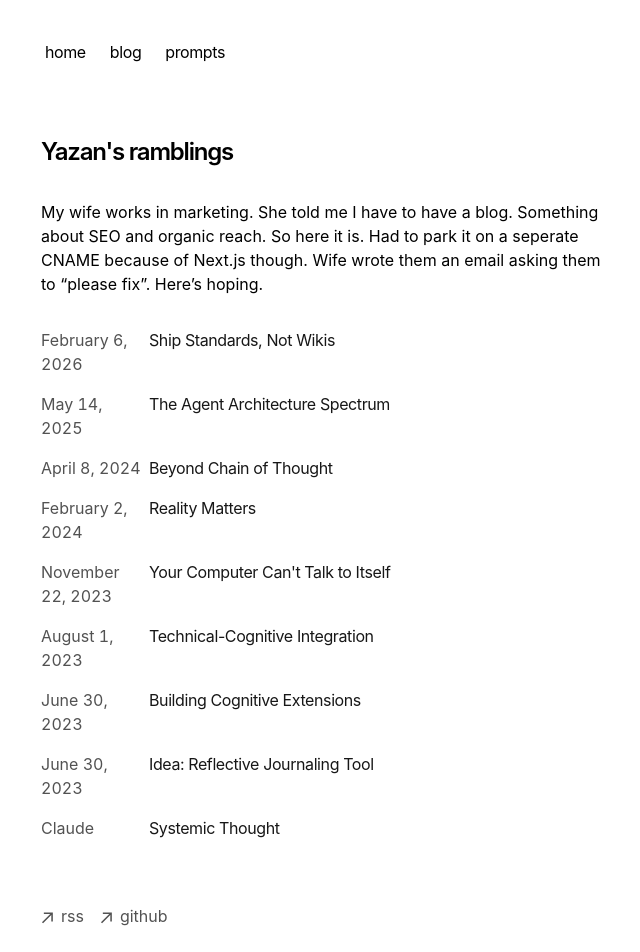
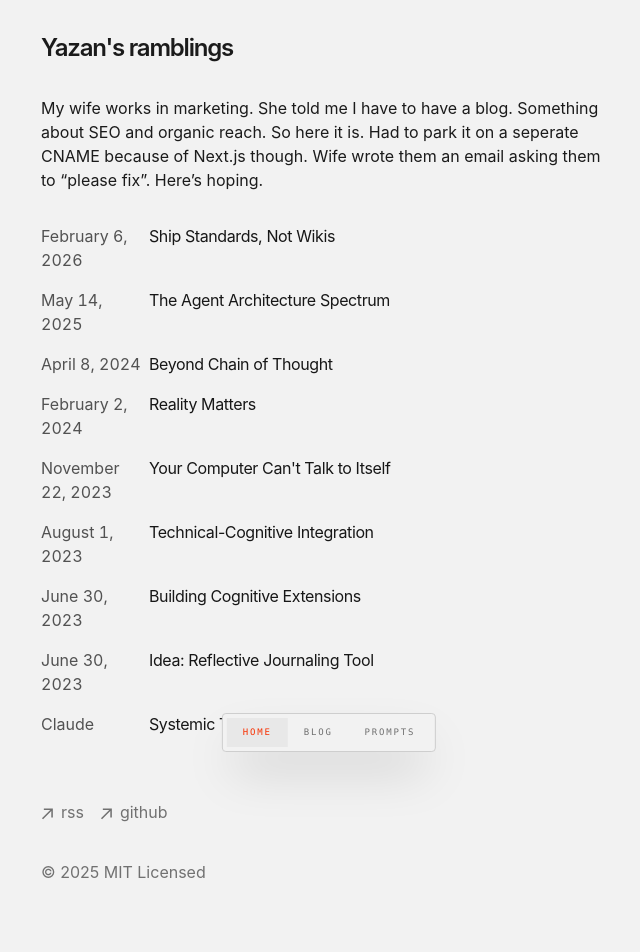
Before and after one commit to YazanKittaneh/blog.yazan.io, a Next.js app: page / in a window 1280 px wide. Shown: the top 952 px of the page, without its empty margins (311-951 px from the left). Built offline with nearby package versions, Linux system fonts and the light colour scheme.

Commit message:
changed visuals

```diff
--- a/app/components/footer.tsx
+++ b/app/components/footer.tsx
@@ -18,10 +18,10 @@ function ArrowIcon() {
 export default function Footer() {
   return (
     <footer className="mb-16">
-      <ul className="font-sm mt-8 flex flex-col space-x-0 space-y-2 text-neutral-600 md:flex-row md:space-x-4 md:space-y-0 dark:text-neutral-300">
+      <ul className="font-sm mt-8 flex flex-col space-x-0 space-y-2 text-muted-foreground md:flex-row md:space-x-4 md:space-y-0">
         <li>
           <a
-            className="flex items-center transition-all hover:text-neutral-800 dark:hover:text-neutral-100"
+            className="flex items-center transition-all hover:text-foreground"
             rel="noopener noreferrer"
             target="_blank"
             href="/rss"
@@ -32,7 +32,7 @@ export default function Footer() {
         </li>
         <li>
           <a
-            className="flex items-center transition-all hover:text-neutral-800 dark:hover:text-neutral-100"
+            className="flex items-center transition-all hover:text-foreground"
             rel="noopener noreferrer"
             target="_blank"
             href="https://github.com/yazankittaneh"
@@ -42,7 +42,7 @@ export default function Footer() {
           </a>
         </li>
       </ul>
-      <p className="mt-8 text-neutral-600 dark:text-neutral-300">
+      <p className="mt-8 text-muted-foreground">
         © {new Date().getFullYear()} MIT Licensed
       </p>
     </footer>
--- a/app/components/nav.tsx
+++ b/app/components/nav.tsx
@@ -1,42 +1,36 @@
+'use client'
 import Link from 'next/link'
+import { usePathname } from 'next/navigation'
 
 const navItems = {
-  '/': {
-    name: 'home',
-  },
-  '/blog': {
-    name: 'blog',
-  },
-  '/prompt': {
-    name: 'prompts',
-  },
-
+  '/': 'home',
+  '/blog': 'blog',
+  '/prompt': 'prompts',
 }
 
 export function Navbar() {
+  const pathname = usePathname()
   return (
-    <aside className="-ml-[8px] mb-16 tracking-tight">
-      <div className="lg:sticky lg:top-20">
-        <nav
-          className="flex flex-row items-start relative px-0 pb-0 fade md:overflow-auto scroll-pr-6 md:relative"
-          id="nav"
-        >
-          <div className="flex flex-row space-x-0 pr-10">
-            {Object.entries(navItems).map(([path, { name }]) => {
+    <div className="fixed bottom-12 left-1/2 z-50 -translate-x-1/2">
+      <nav className="flex items-center rounded-sm border border-border bg-background p-1 shadow-2xl">
+        {Object.entries(navItems).map(([path, name]) => {
+          const isActive =
+            pathname === path || (path !== '/' && pathname.startsWith(path))
           return (
             <Link
               key={path}
               href={path}
-                  className="transition-all hover:text-neutral-800 dark:hover:text-neutral-200 flex align-middle relative py-1 px-2 m-1"
+              className={`px-3 py-2 font-mono text-[9px] tracking-[0.2em] uppercase transition-all sm:px-4 ${
+                isActive
+                  ? 'bg-muted text-primary'
+                  : 'text-muted-foreground hover:text-foreground'
+              }`}
             >
               {name}
             </Link>
           )
         })}
-          </div>
-
       </nav>
     </div>
-    </aside>
   )
 }
--- a/app/global.css
+++ b/app/global.css
@@ -1,11 +1,19 @@
 @import 'tailwindcss';
 
-::selection {
-  background-color: #47a3f3;
-  color: #fefefe;
-}
+/* Paper & Ink Light Mode */
+:root {
+  --background: oklch(0.96 0 0);
+  --foreground: oklch(0.22 0 0);
+  --primary: oklch(0.63 0.24 35);          /* International Orange */
+  --primary-foreground: oklch(0.985 0 0);
+  --muted: oklch(0.93 0 0);
+  --muted-foreground: oklch(0.55 0 0);
+  --border: oklch(0.85 0 0);
+  --radius: 0.25rem;
+  --tracking-caps: 0.05em;
+  --line-height-headers: 1.1;
 
-:root {
+  /* Sugar-high syntax tokens */
   --sh-class: #2d5e9d;
   --sh-identifier: #354150;
   --sh-sign: #8996a3;
@@ -19,6 +27,14 @@
 
 @media (prefers-color-scheme: dark) {
   :root {
+    --background: oklch(0.15 0 0);
+    --foreground: oklch(0.95 0 0);
+    --primary: oklch(0.65 0.26 35);
+    --primary-foreground: oklch(0.1 0 0);
+    --muted: oklch(0.25 0 0);
+    --muted-foreground: oklch(0.6 0 0);
+    --border: oklch(0.25 0 0);
+
     --sh-class: #4c97f8;
     --sh-identifier: white;
     --sh-keyword: #f47067;
@@ -27,6 +43,21 @@
   html {
     color-scheme: dark;
   }
+}
+
+@theme inline {
+  --color-background: var(--background);
+  --color-foreground: var(--foreground);
+  --color-primary: var(--primary);
+  --color-primary-foreground: var(--primary-foreground);
+  --color-muted: var(--muted);
+  --color-muted-foreground: var(--muted-foreground);
+  --color-border: var(--border);
+}
+
+::selection {
+  background-color: oklch(0.63 0.24 35);
+  color: oklch(0.985 0 0);
 }
 
 html {
@@ -48,11 +79,12 @@ html {
 }
 
 .prose a {
-  @apply underline transition-all decoration-neutral-400 dark:decoration-neutral-600 underline-offset-2 decoration-[0.1em];
+  @apply underline transition-all underline-offset-2 decoration-[0.1em];
+  text-decoration-color: var(--border);
 }
 
 .prose .anchor:after {
-  @apply text-neutral-300 dark:text-neutral-700;
+  color: var(--border);
   content: '#';
 }
 
@@ -61,7 +93,9 @@ html {
 }
 
 .prose pre {
-  @apply bg-neutral-50 dark:bg-neutral-900 rounded-lg overflow-x-auto border border-neutral-200 dark:border-neutral-900 py-2 px-3 text-sm;
+  @apply rounded-lg overflow-x-auto py-2 px-3 text-sm;
+  background: var(--muted);
+  border: 1px solid var(--border);
 }
 
 .prose code {
@@ -84,23 +118,28 @@ html {
 }
 
 .prose p {
-  @apply my-4 text-neutral-800 dark:text-neutral-200;
+  @apply my-4;
+  color: var(--foreground);
 }
 
 .prose h1 {
   @apply text-4xl font-medium tracking-tight mt-6 mb-2;
+  line-height: var(--line-height-headers);
 }
 
 .prose h2 {
   @apply text-xl font-medium tracking-tight mt-6 mb-2;
+  line-height: var(--line-height-headers);
 }
 
 .prose h3 {
   @apply text-xl font-medium tracking-tight mt-6 mb-2;
+  line-height: var(--line-height-headers);
 }
 
 .prose h4 {
   @apply text-lg font-medium tracking-tight mt-6 mb-2;
+  line-height: var(--line-height-headers);
 }
 
 .prose strong {
--- a/app/layout.tsx
+++ b/app/layout.tsx
@@ -47,12 +47,12 @@ export default function RootLayout({
     <html
       lang="en"
       className={cx(
-        'text-black bg-white dark:text-white dark:bg-black',
+        'bg-background text-foreground',
         GeistSans.variable,
         GeistMono.variable
       )}
     >
-      <body className="antialiased max-w-xl mx-4 mt-8 lg:mx-auto">
+      <body className="antialiased max-w-xl mx-4 mt-8 lg:mx-auto pb-32">
         <main className="flex-auto min-w-0 mt-6 flex flex-col px-2 md:px-0">
           <Navbar />
           {children}
```
Also changed, not shown: 1 other file (tests, documents, lock files or other folders). Lines whose indentation alone changed are shown as unchanged.
